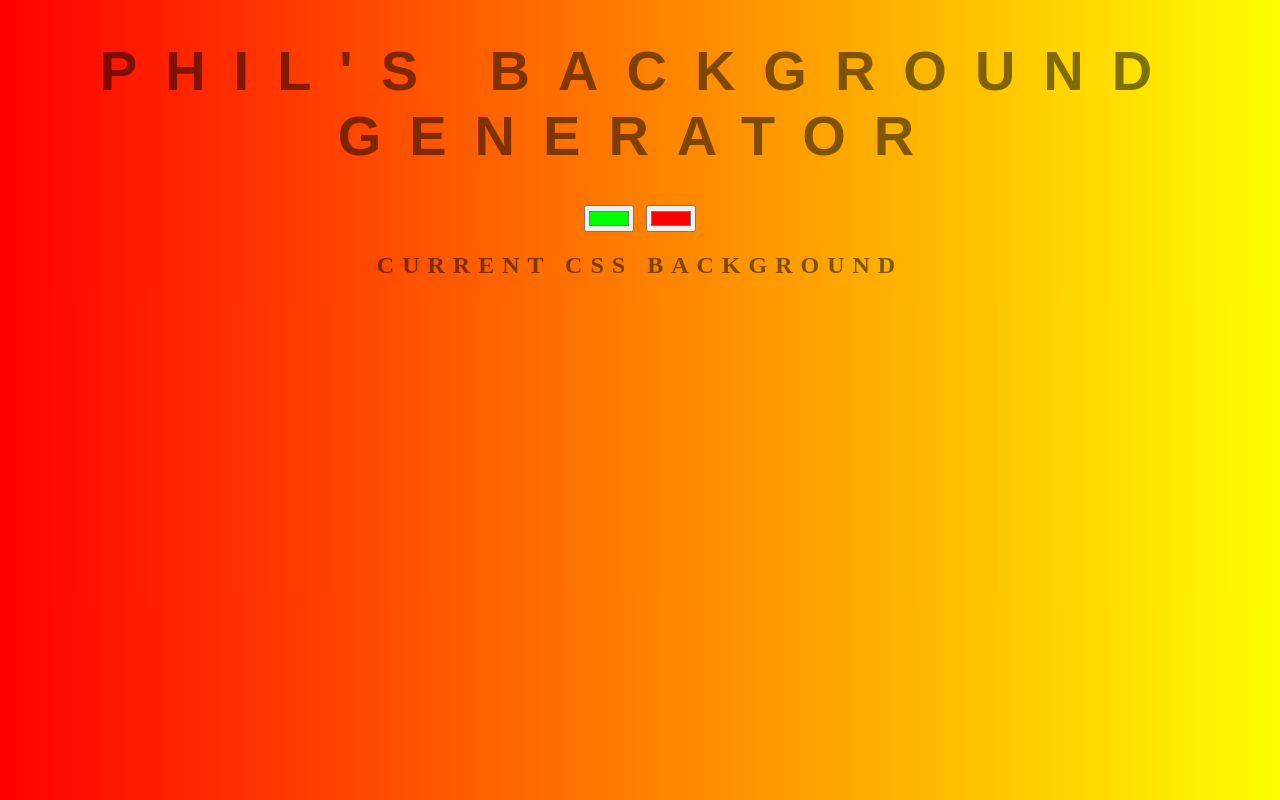
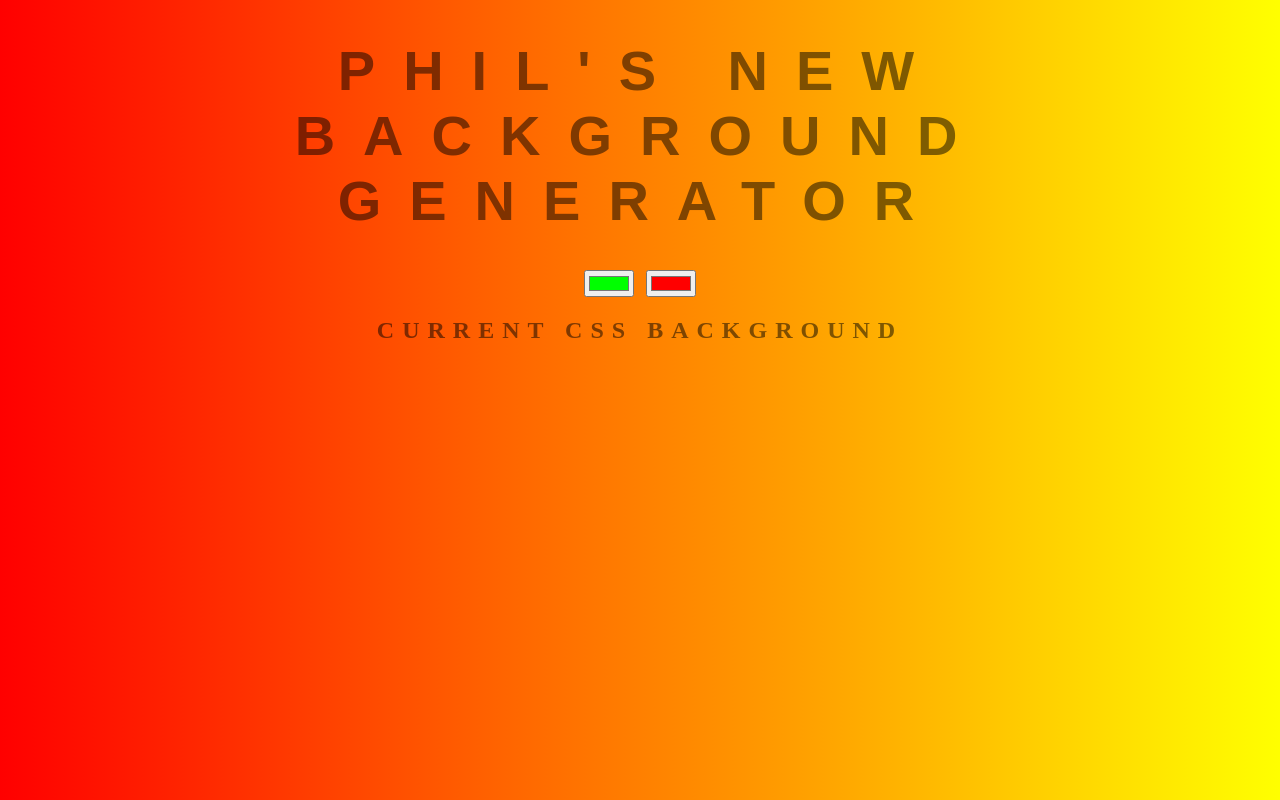
Before and after one commit to philipm979/background-generator, a plain HTML site: page index.html in a window 1280 px wide. Drawn offline with Linux system fonts and the light colour scheme.

Commit message:
changed title

```diff
--- a/index.html
+++ b/index.html
@@ -5,7 +5,7 @@
 	<link rel="stylesheet" type="text/css" href="style.css">
 </head>
 <body id="gradient">
-	<h1>Phil's Background Generator</h1>
+	<h1>Phil's New Background Generator</h1>
 	<input class="color1" type="color" name="color1" value="#00ff00">
 	<input class="color2" type="color" name="color2" value="#ff0000">
 	<h2>Current CSS Background</h2>
```
